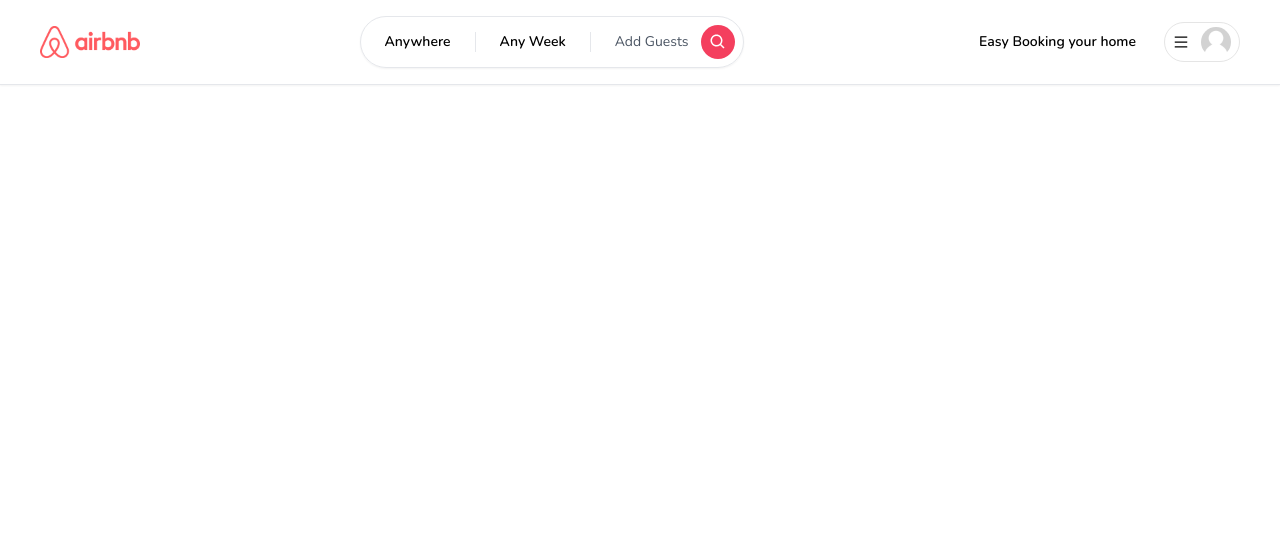
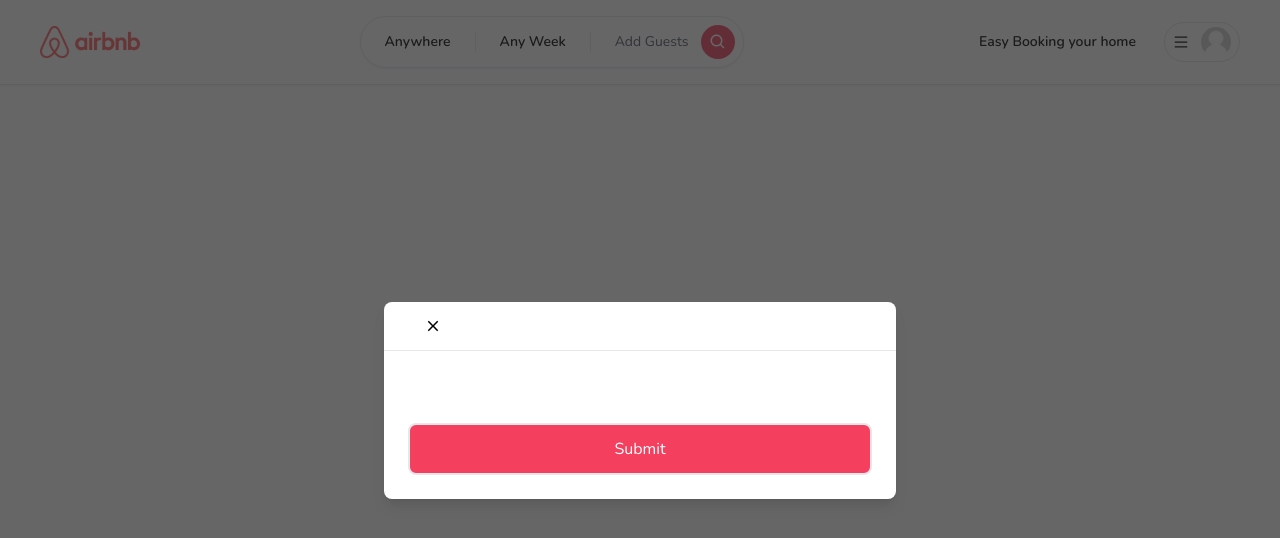
Before and after one commit to Bacale-Kevin/easy-booking-pro, a Next.js app: page / in a window 1280 px wide. Shown: the top 538 px of the page. Built offline with nearby package versions, Linux system fonts and the light colour scheme.

Commit message:
feat: added reusable button component

```diff
--- /dev/null
+++ b/app/components/Button.tsx
@@ -0,0 +1,37 @@
+"use client";
+
+import { IconType } from "react-icons/lib";
+
+interface ButtonProps {
+  label: string;
+  onClick: (e: React.MouseEvent<HTMLButtonElement>) => void;
+  disabled?: boolean;
+  outline?: boolean;
+  small?: boolean;
+  icon?: IconType;
+}
+
+const Button: React.FC<ButtonProps> = ({ label, onClick, disabled, icon: Icon, outline, small }) => {
+  return (
+    <button
+      onClick={onClick}
+      disabled={disabled}
+      className={`
+    relative disabled:opacity-70 disabled:cursor-not-allowed rounded-lg hover:opacity-80 transition w-full
+    ${outline ? "bg-white" : "bg-rose-500"}
+    ${outline ? "border-black" : "bg-rose-500"}
+    ${outline ? "text-black" : "text-white"}
+    ${small ? "py-1" : "py-3"}
+    ${small ? "text-sm" : "text-md"}
+    ${small ? "font-light" : "font-semiblod"}
+    ${small ? "border-[1px]" : "border-2"}
+
+    `}
+    >
+      {Icon && <Icon size="absolute left-4 top-3" />}
+      {label}
+    </button>
+  );
+};
+
+export default Button;
--- /dev/null
+++ b/app/components/ClientOnly.tsx
@@ -0,0 +1,21 @@
+"use client";
+
+import { useEffect, useState } from "react";
+
+interface ClientOnlyProps {
+  children: React.ReactNode;
+}
+
+const ClientOnly: React.FC<ClientOnlyProps> = ({ children })  => {
+  const [hasMounted, setHasMounted] = useState(false);
+
+  useEffect(() => setHasMounted(true), []);
+
+  if (!hasMounted) {
+    return null;
+  }
+
+  return <>{children}</>;
+};
+
+export default ClientOnly;
--- /dev/null
+++ b/app/components/modals/Modal.tsx
@@ -0,0 +1,103 @@
+"use client";
+
+import { useCallback, useEffect, useState } from "react";
+import { IoMdClose } from "react-icons/io";
+import Button from "../Button";
+
+interface ModalProps {
+  isOpen?: boolean;
+  onClose: () => void;
+  onSubmit: () => void;
+  title?: string;
+  body?: React.ReactElement;
+  footer?: React.ReactElement;
+  actionLabel: string;
+  disabled?: boolean;
+  secondaryAction?: () => void;
+  secondaryActionLabel?: string;
+}
+
+const Modal: React.FC<ModalProps> = ({
+  actionLabel,
+  onClose,
+  onSubmit,
+  body,
+  disabled,
+  footer,
+  isOpen,
+  secondaryAction,
+  secondaryActionLabel,
+  title,
+}) => {
+  const [showModal, setShowModal] = useState(isOpen);
+
+  useEffect(() => {
+    setShowModal(isOpen);
+  }, [isOpen]);
+
+  const handleClose = useCallback(() => {
+    if (disabled) {
+      return;
+    }
+
+    setShowModal(false);
+    //we're using setTimeout because we want to apply animation when closing the modal
+    setTimeout(() => {
+      onClose();
+    }, 300);
+  }, [disabled, onClose]);
+
+  const handleSubmit = useCallback(() => {
+    if (disabled) {
+      return;
+    }
+
+    onSubmit();
+  }, [disabled, onSubmit]);
+
+  const handleSecondaryAction = useCallback(() => {
+    if (disabled || !secondaryAction) {
+      return;
+    }
+    secondaryAction();
+  }, [disabled, secondaryAction]);
+
+  if (!isOpen) return null;
+
+  return (
+    <>
+      <div className="justify-center items-center flex overflow-x-hidden overflow-y-auto fixed inset-0 z-50 outline-none focus:outline-none bg-neutral-800/70">
+        <div className="relative w-full md:w-4/6 lg:w-3/6 xl:w-2/5 my-6 mx-auto h-full lg:h-auto md:h-auto">
+          {/* CONTENT */}
+          <div
+            className={`translate duration-300 h-full ${showModal ? "translate-y-0" : "translate-y-full"}
+             ${showModal ? "opacity-100" : "opacity-0"}`}
+          >
+            <div className="translate h-full md:h-auto lg:h-auto border-0 rounded-lg shadow-lg relative flex flex-col w-full bg-white outline-none focus:outline-none">
+              {/* HEADER */}
+              <div className="flex items-center p-6 rounded-t justify-center relative border-b-[1px]">
+                <button onClick={handleClose} className="p-1 border-0 hover:opacity-70 transition absolute left-9">
+                  <IoMdClose size={18} />
+                </button>
+                <div className="text-lg font-semibold">{title}</div>
+              </div>
+              {/* BODY */}
+              <div className="relative p-6 flex-auto">{body}</div>
+              {/* FOOTER */}
+              <div className="flex flex-col gap-2 p-6">
+                <div className="flex flex-row items-center gap-4 w-full">
+                  {secondaryAction && secondaryActionLabel && (
+                    <Button disabled={disabled} label={secondaryActionLabel} onClick={handleSecondaryAction} outline />
+                  )}
+                  <Button disabled={disabled} label={actionLabel} onClick={handleSubmit} />
+                </div>
+              </div>
+            </div>
+          </div>
+        </div>
+      </div>
+    </>
+  );
+};
+
+export default Modal;
--- a/app/components/navbar/Logo.tsx
+++ b/app/components/navbar/Logo.tsx
@@ -7,7 +7,7 @@
   const router = useRouter();
 
   return (
-    <Image alt="Logo" className="hidden md:block cursor-pointer" height="100" width="100" src="/images/logo.png" />
+    <Image alt="Logo" className="hidden md:block cursor-pointer" height="100" width="100" src="/images/logo.png" priority />
   );
 };
 
--- a/app/layout.tsx
+++ b/app/layout.tsx
@@ -1,3 +1,5 @@
+import ClientOnly from "./components/ClientOnly";
+import Modal from "./components/modals/Modal";
 import Navbar from "./components/navbar/Navbar";
 import "./globals.css";
 import { Nunito } from "next/font/google";
@@ -13,7 +15,10 @@
   return (
     <html lang="en">
       <body className={font.className}>
-        <Navbar />
+        <ClientOnly>
+          <Modal isOpen actionLabel="Submit" />
+          <Navbar />
+        </ClientOnly>
         {children}
       </body>
     </html>
```
